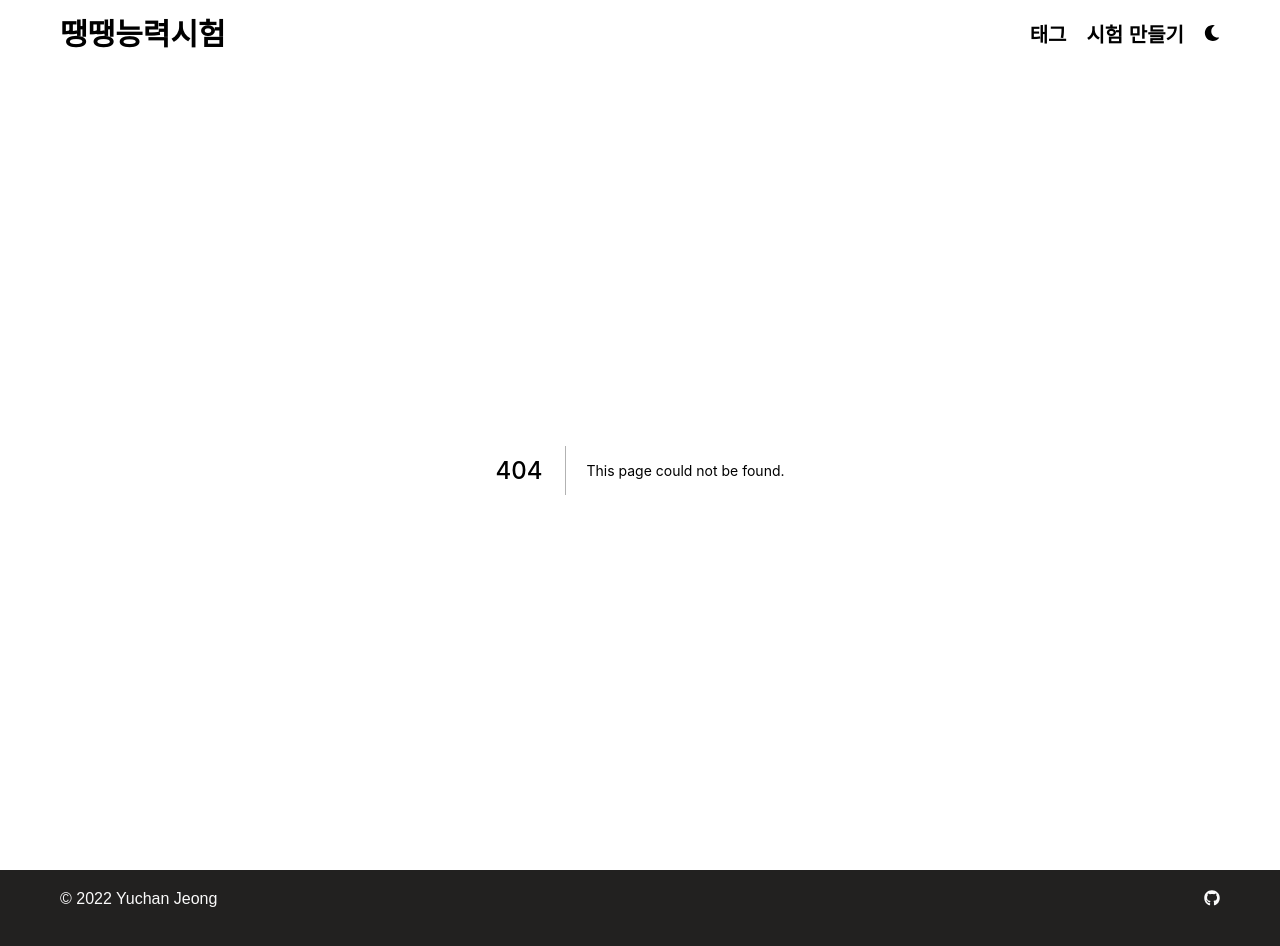
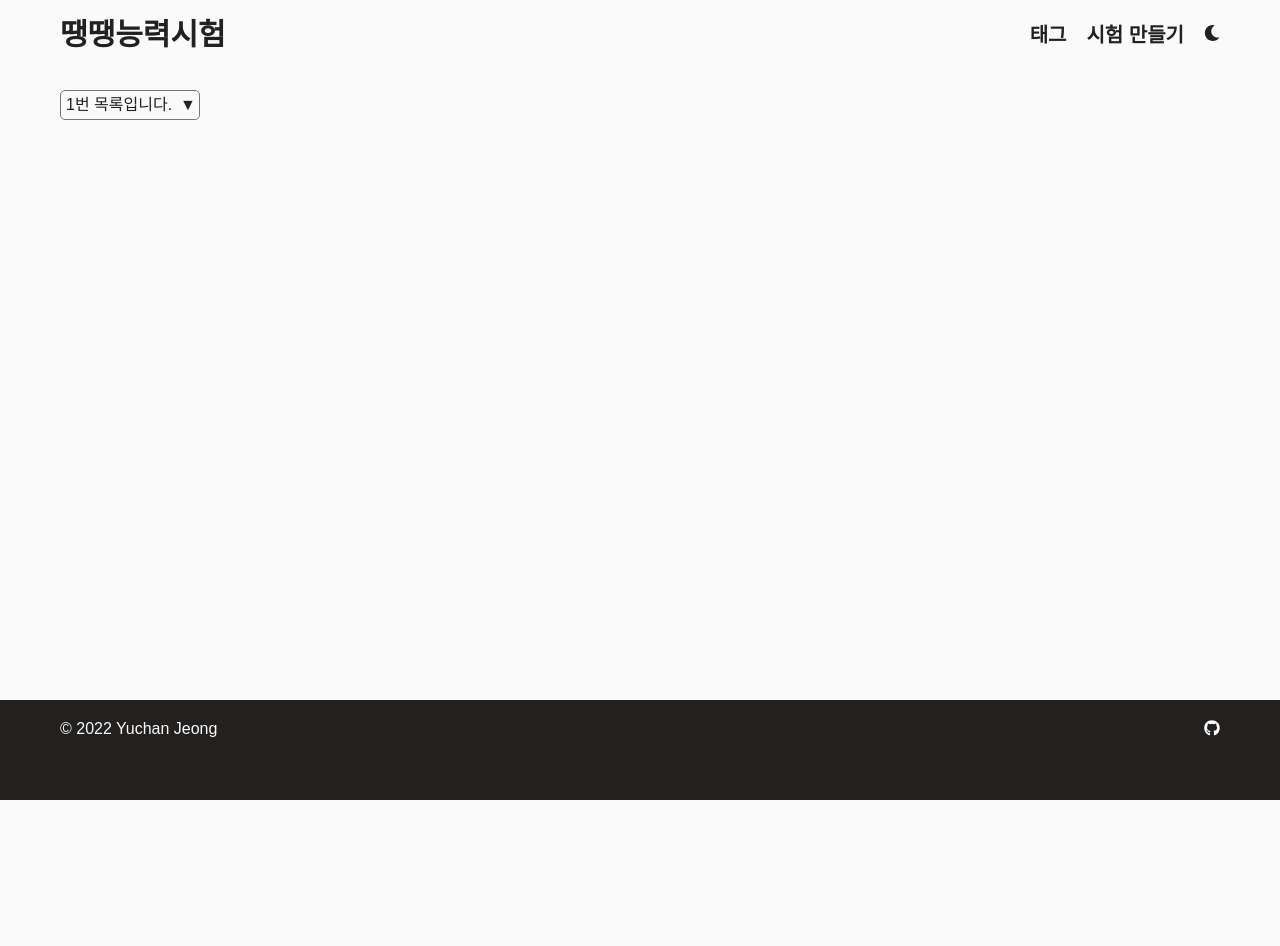
Before and after one commit to YuchanJeong/ddangddang-ability-test, a Next.js app: page /create in a window 1280 px wide. Before the commit this address had no page. Shown: the top 946 px of the page. After the commit the page ends 800 px from the top, so only its background shows below. Built offline with nearby package versions, Linux system fonts and the light colour scheme.

Commit message:
[Add] 시험 생성 페이지 추가

```diff
--- /dev/null
+++ b/src/pages/create/index.tsx
@@ -0,0 +1,5 @@
+import { Create } from "../../components/create/Create";
+
+export default function CreatePage() {
+  return <Create />;
+}
```
